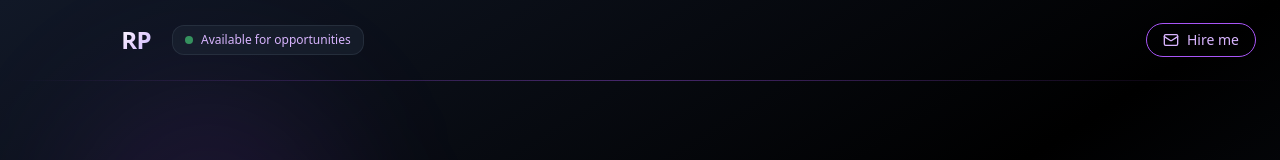
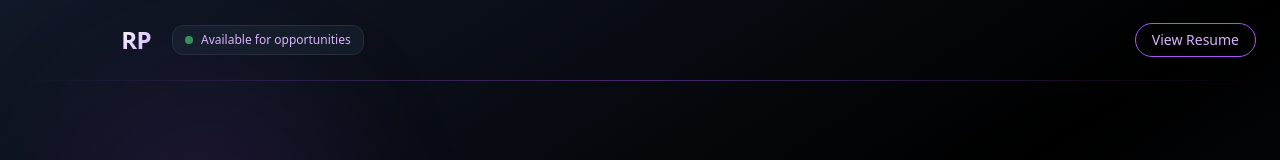
Before and after one commit to Tannic-Paprika/new-portfolio, a React (Vite) app: page / in a window 1280 px wide. Shown: the top 160 px of the page. Built offline with nearby package versions, Linux system fonts and the light colour scheme; a web font is replaced by a local one.

Commit message:
Update Navbar.jsx

```diff
--- a/src/components/Navbar.jsx
+++ b/src/components/Navbar.jsx
@@ -44,11 +44,12 @@
           <div className="flex items-center">
             {/* CTA Button */}
             <button
-              onClick={() => (window.location.href = 'mailto:rajpattnaik426@gmail.com')}
+              onClick={() =>
+                (window.location.href = 'https://drive.google.com/file/d/1XZSjZEMm8zTa20mwc3W_fRxi-ZYGaLHG/view')
+              }
               className="flex items-center gap-2 px-4 py-1.5 border border-purple-500 text-purple-300 text-sm font-medium rounded-full hover:bg-purple-600/10 hover:text-purple-200 transition-all duration-200"
             >
-              <Mail className="w-4 h-4" />
-              Hire me
+              View Resume
             </button>
           </div>
         </div>
```
